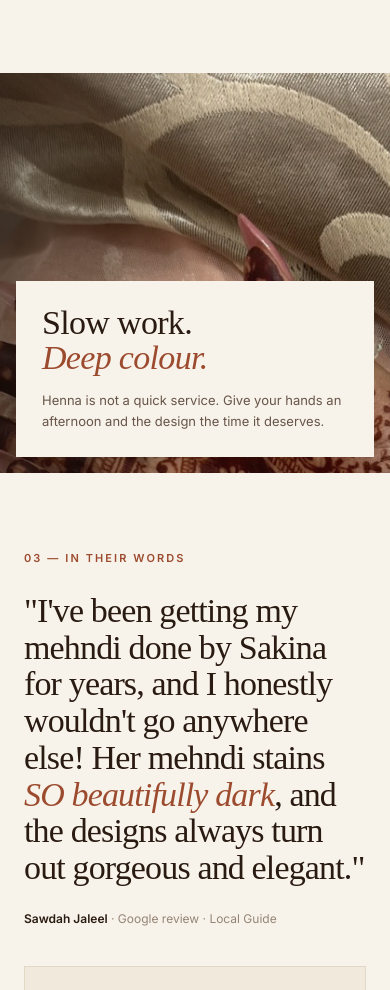
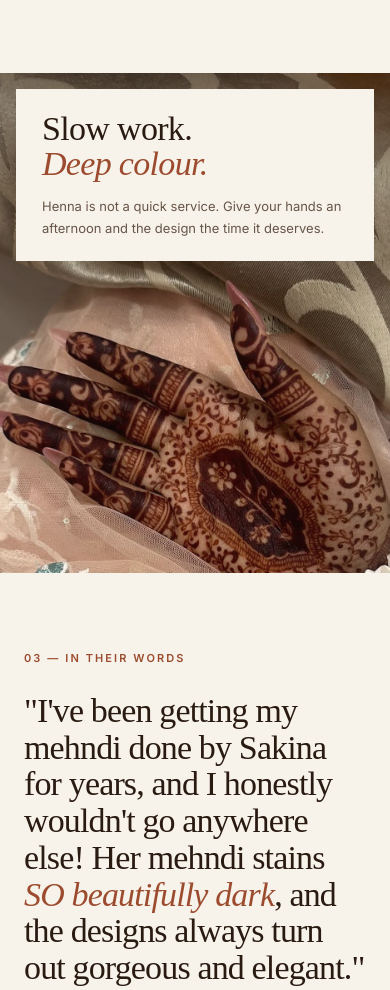
Before and after one commit to DiyonGamage/sakina-mehendi-demo, a plain HTML site: page index.html in a window 390 px wide. Shown: the part 2310-3300 px from the top of the page. Drawn offline with Linux system fonts and the light colour scheme.

Commit message:
Improve mobile band photo crop and fit footer wordmark

```diff
--- a/index.html
+++ b/index.html
@@ -118,6 +118,7 @@ img{display:block;max-width:100%}
 
 /* ---------- image band ---------- */
 .band{position:relative;height:440px;overflow:hidden}
+.band picture{position:absolute;inset:0}
 .band img{width:100%;height:100%;object-fit:cover;object-position:50% 48%}
 .band::after{content:"";position:absolute;inset:0;background:linear-gradient(90deg,rgba(28,18,12,.52),rgba(28,18,12,0) 62%)}
 .band-card{position:absolute;z-index:2;left:max(48px,calc((100vw - 1240px)/2));top:50%;transform:translateY(-50%);background:var(--paper);padding:36px 40px;max-width:430px;box-shadow:var(--shadow)}
@@ -204,8 +205,10 @@ dialog .btn{width:100%;justify-content:center;margin-top:24px}
   .card img{aspect-ratio:1/1}
   .card figcaption{display:block;padding:8px 2px 0;font-size:10px;line-height:1.35}
   .card figcaption .n{display:block;margin-top:3px;font-size:9px}
-  .band{height:400px}
-  .band-card{left:16px;right:16px;top:auto;bottom:16px;transform:none;max-width:none;padding:24px 26px}
+  .band{height:500px}
+  .band img{object-position:50% 50%}
+  .band::after{background:linear-gradient(180deg,rgba(28,18,12,.55),rgba(28,18,12,0) 55%)}
+  .band-card{left:16px;right:16px;top:16px;bottom:auto;transform:none;max-width:none;padding:22px 26px}
   .quote-by{margin-bottom:38px}
   .fact{grid-template-columns:88px 1fr;gap:14px}
   .fact b{overflow-wrap:anywhere}
@@ -213,13 +216,13 @@ dialog .btn{width:100%;justify-content:center;margin-top:24px}
   .foot-cols{flex-wrap:wrap;gap:28px}
   .foot-line{flex-direction:column;gap:6px}
   .dlg-in{padding:28px 24px 32px}
+  .wordmark{font-size:clamp(66px,21vw,104px)}
 }
 @media(max-width:360px){
   .hdr-in{gap:10px}
   .brand{font-size:22px}
   .tgl{width:32px;height:32px}
   .hdr-book{padding:9px 10px;font-size:10px}
-  .wordmark{font-size:96px}
 }
 </style>
 </head>
@@ -286,7 +289,7 @@ dialog .btn{width:100%;justify-content:center;margin-top:24px}
     </div>
   </div></section>
 
-  <section class="band"><img src="assets/band.webp" alt="Close-up of henna design being applied" loading="lazy" width="2000" height="860">
+  <section class="band"><picture><source media="(max-width:600px)" srcset="assets/band-mobile.webp"><img src="assets/band.webp" alt="Close-up of henna design being applied" loading="lazy" width="2000" height="860"></picture>
     <div class="band-card"><h3>Slow work.<br><em>Deep colour.</em></h3><p>Henna is not a quick service. Give your hands an afternoon and the design the time it deserves.</p></div>
   </section>
 
```
Also changed, not shown: assets/band-mobile.webp (added).
